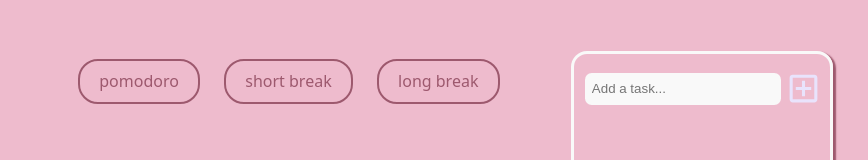
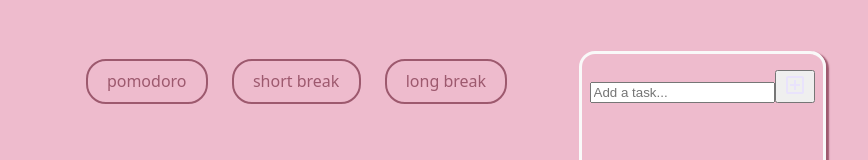
Before and after one commit to FelicityBlue/CuteStudyTimer, a React (Vite) app: page / in a window 1280 px wide. Shown: the part 125-285 px from the top of the page, without its empty margins (204-1072 px from the left). Built offline with nearby package versions, Linux system fonts and the light colour scheme.

Commit message:
change adding task into form

```diff
--- a/src/components/Tasks.jsx
+++ b/src/components/Tasks.jsx
@@ -7,26 +7,29 @@ function Tasks(){
     function newTaskChange(e){
         setNewTask(e.target.value);
     }
-    function addTask() {
+    function addTask(e) {
+        e.preventDefault();
+
         if(newTask.trim() !== ""){
             setTasks(t => [...t, newTask]);
             setNewTask("");
         }
-
     }
 
     return(
         <>
 
-        <div className="taskContainer">
+        <form className="taskForm" onSubmit={addTask}>
             <input
                 type="text"
                 placeholder="Add a task..."
                 value={newTask}
                 onChange={newTaskChange}
             />
-            <img onClick={addTask} src={addIcon} />
-        </div>
+            <button type="submit">
+                <img src={addIcon} alt="Add Task" />
+            </button>
+        </form>
         <ol className="taskListContainer">
             {tasks.map((task, index) =>  (
                 <li key={index}>
@@ -41,4 +44,4 @@ function Tasks(){
     );
 }
 
-export default Tasks
+export default Tasks;
```
